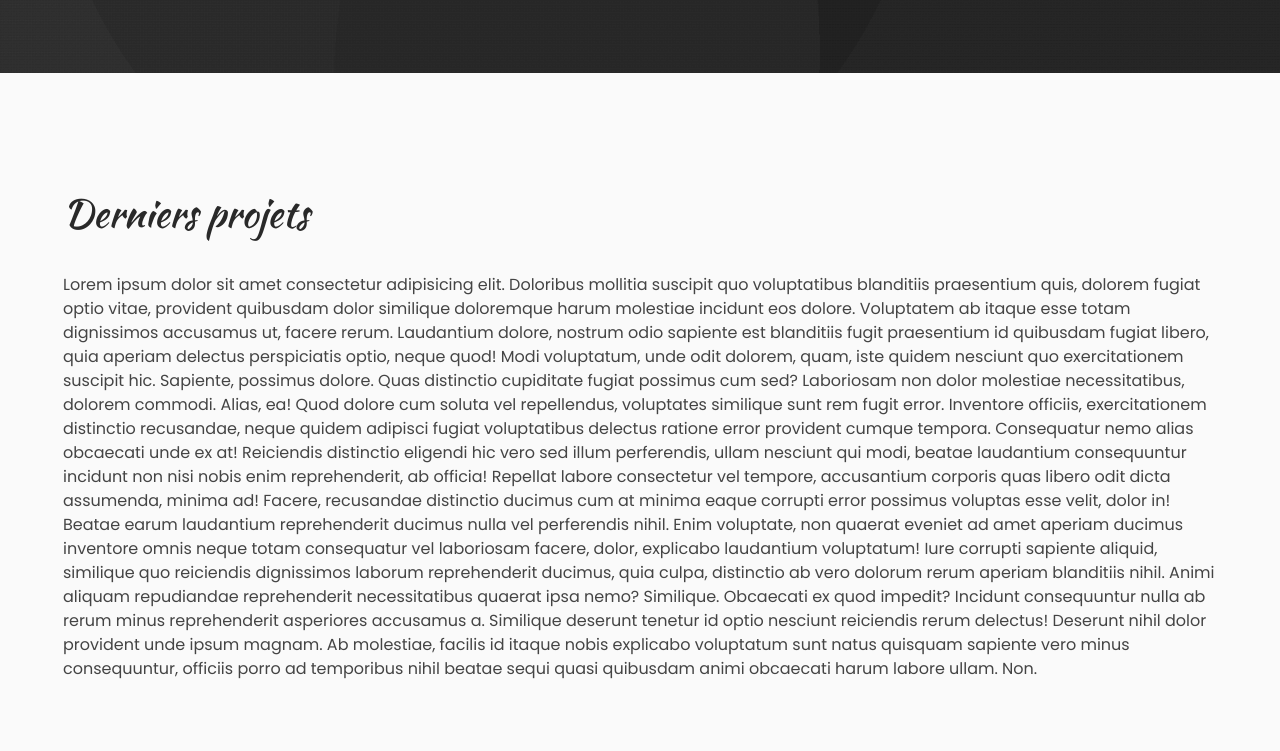
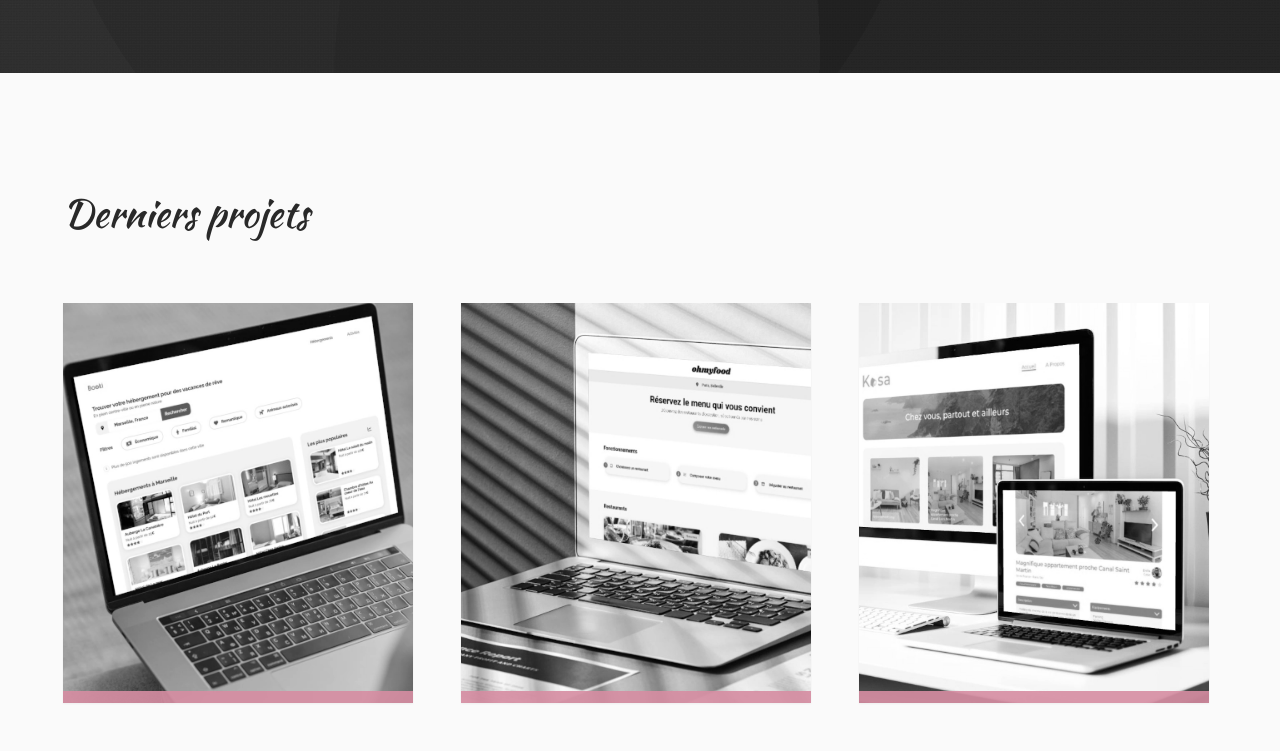
Before and after one commit to LudivineClement/portfolio_nextjs, a Next.js app: page / in a window 1280 px wide. Shown: the part 2000-2751 px from the top of the page. Built offline with nearby package versions, Linux system fonts and the light colour scheme.

Commit message:
add projects

```diff
--- a/src/app/globals.css
+++ b/src/app/globals.css
@@ -10,10 +10,6 @@ body::-webkit-scrollbar {
 body::-webkit-scrollbar-thumb {
   background-color: #d68da2;
   border-radius: 6px;
-}
-
-.section_cv button:hover .fa-circle-chevron-right {
-  transform: translateX(5px);
 }
 
 .flip_blox {
@@ -58,7 +54,6 @@ body::-webkit-scrollbar-thumb {
   border-bottom: 1px solid #292929;
 }
 
-
 .input_container .underline {
   position: absolute;
   bottom: 0;
--- a/src/components/Project.js
+++ b/src/components/Project.js
@@ -1,20 +1,18 @@
 import React from 'react';
+import dataProject from '../data/projects.json'
+import ProjectCard from './ProjectCard';
 
 const Project = () => {
   return (
     <section data-section id='projects' className='py-24 px-12 -my-24 m-auto max-w-[1250px]'>
-    <h2 className='mb-[30px] mt-28 font-kaushan text-[2.4rem] text-gray-dark'> Derniers projets</h2>
-    Lorem ipsum dolor sit amet consectetur adipisicing elit. Doloribus mollitia suscipit quo voluptatibus blanditiis praesentium quis, dolorem fugiat optio vitae, provident quibusdam dolor similique doloremque harum molestiae incidunt eos dolore.
-    Voluptatem ab itaque esse totam dignissimos accusamus ut, facere rerum. Laudantium dolore, nostrum odio sapiente est blanditiis fugit praesentium id quibusdam fugiat libero, quia aperiam delectus perspiciatis optio, neque quod!
-    Modi voluptatum, unde odit dolorem, quam, iste quidem nesciunt quo exercitationem suscipit hic. Sapiente, possimus dolore. Quas distinctio cupiditate fugiat possimus cum sed? Laboriosam non dolor molestiae necessitatibus, dolorem commodi.
-    Alias, ea! Quod dolore cum soluta vel repellendus, voluptates similique sunt rem fugit error. Inventore officiis, exercitationem distinctio recusandae, neque quidem adipisci fugiat voluptatibus delectus ratione error provident cumque tempora.
-    Consequatur nemo alias obcaecati unde ex at! Reiciendis distinctio eligendi hic vero sed illum perferendis, ullam nesciunt qui modi, beatae laudantium consequuntur incidunt non nisi nobis enim reprehenderit, ab officia!
-    Repellat labore consectetur vel tempore, accusantium corporis quas libero odit dicta assumenda, minima ad! Facere, recusandae distinctio ducimus cum at minima eaque corrupti error possimus voluptas esse velit, dolor in!
-    Beatae earum laudantium reprehenderit ducimus nulla vel perferendis nihil. Enim voluptate, non quaerat eveniet ad amet aperiam ducimus inventore omnis neque totam consequatur vel laboriosam facere, dolor, explicabo laudantium voluptatum!
-    Iure corrupti sapiente aliquid, similique quo reiciendis dignissimos laborum reprehenderit ducimus, quia culpa, distinctio ab vero dolorum rerum aperiam blanditiis nihil. Animi aliquam repudiandae reprehenderit necessitatibus quaerat ipsa nemo? Similique.
-    Obcaecati ex quod impedit? Incidunt consequuntur nulla ab rerum minus reprehenderit asperiores accusamus a. Similique deserunt tenetur id optio nesciunt reiciendis rerum delectus! Deserunt nihil dolor provident unde ipsum magnam.
-    Ab molestiae, facilis id itaque nobis explicabo voluptatum sunt natus quisquam sapiente vero minus consequuntur, officiis porro ad temporibus nihil beatae sequi quasi quibusdam animi obcaecati harum labore ullam. Non.
-  </section>
+      <h2 className='mb-[60px] mt-28 font-kaushan text-[2.4rem] text-gray-dark'> Derniers projets</h2>
+      <div className='grid grid-cols-3 gap-x-10 gap-y-[50px] mx-auto'>
+        {
+          dataProject.map((data, id) => (
+            <ProjectCard key={id} img={data.img_cover} title={data.title} github={data.github} url={data.website} />
+          ))}
+      </div>
+    </section>
   );
 };
 
--- /dev/null
+++ b/src/components/ProjectCard.js
@@ -0,0 +1,30 @@
+/* eslint-disable @next/next/no-img-element */
+import React from 'react';
+import { FontAwesomeIcon } from "@fortawesome/react-fontawesome";
+import { faCirclePlus, faLink } from "@fortawesome/free-solid-svg-icons";
+
+const IconGithub= <svg xmlns="http://www.w3.org/2000/svg" height="1em" viewBox="0 0 496 512"><path d="M165.9 397.4c0 2-2.3 3.6-5.2 3.6-3.3.3-5.6-1.3-5.6-3.6 0-2 2.3-3.6 5.2-3.6 3-.3 5.6 1.3 5.6 3.6zm-31.1-4.5c-.7 2 1.3 4.3 4.3 4.9 2.6 1 5.6 0 6.2-2s-1.3-4.3-4.3-5.2c-2.6-.7-5.5.3-6.2 2.3zm44.2-1.7c-2.9.7-4.9 2.6-4.6 4.9.3 2 2.9 3.3 5.9 2.6 2.9-.7 4.9-2.6 4.6-4.6-.3-1.9-3-3.2-5.9-2.9zM244.8 8C106.1 8 0 113.3 0 252c0 110.9 69.8 205.8 169.5 239.2 12.8 2.3 17.3-5.6 17.3-12.1 0-6.2-.3-40.4-.3-61.4 0 0-70 15-84.7-29.8 0 0-11.4-29.1-27.8-36.6 0 0-22.9-15.7 1.6-15.4 0 0 24.9 2 38.6 25.8 21.9 38.6 58.6 27.5 72.9 20.9 2.3-16 8.8-27.1 16-33.7-55.9-6.2-112.3-14.3-112.3-110.5 0-27.5 7.6-41.3 23.6-58.9-2.6-6.5-11.1-33.3 2.6-67.9 20.9-6.5 69 27 69 27 20-5.6 41.5-8.5 62.8-8.5s42.8 2.9 62.8 8.5c0 0 48.1-33.6 69-27 13.7 34.7 5.2 61.4 2.6 67.9 16 17.7 25.8 31.5 25.8 58.9 0 96.5-58.9 104.2-114.8 110.5 9.2 7.9 17 22.9 17 46.4 0 33.7-.3 75.4-.3 83.6 0 6.5 4.6 14.4 17.3 12.1C428.2 457.8 496 362.9 496 252 496 113.3 383.5 8 244.8 8zM97.2 352.9c-1.3 1-1 3.3.7 5.2 1.6 1.6 3.9 2.3 5.2 1 1.3-1 1-3.3-.7-5.2-1.6-1.6-3.9-2.3-5.2-1zm-10.8-8.1c-.7 1.3.3 2.9 2.3 3.9 1.6 1 3.6.7 4.3-.7.7-1.3-.3-2.9-2.3-3.9-2-.6-3.6-.3-4.3.7zm32.4 35.6c-1.6 1.3-1 4.3 1.3 6.2 2.3 2.3 5.2 2.6 6.5 1 1.3-1.3.7-4.3-1.3-6.2-2.2-2.3-5.2-2.6-6.5-1zm-11.4-14.7c-1.6 1-1.6 3.6 0 5.9 1.6 2.3 4.3 3.3 5.6 2.3 1.6-1.3 1.6-3.9 0-6.2-1.4-2.3-4-3.3-5.6-2z"/></svg>
+
+const ProjectCard = ({ img, title, github, url }) => {
+  return (
+    <div className="bg-white max-w-[350px] group relative overflow-hidden h-[400px] shadow-sm will-change-transform">
+      <img
+        src={img}
+        alt={title}
+        className='w-full h-full object-cover grayscale transition-transform duration-[400ms] ease-out group-hover:scale-105 group-hover:grayscale-0'
+      />
+      <div className='absolute w-full bg-pink-global h-0 z-10 -bottom-5 p-4 group-hover:h-[100px] group-hover:opacity-80 group-hover:bottom-0 transition-bottom duration-500 ease-in-out opacity-90'>
+        <h3 className='text-[1.7rem] text-center opacity-100 text-black font-kaushan font-semibold'>{title}</h3>
+        <div className='flex justify-center m-3 items-center'>
+          <a href="#"><FontAwesomeIcon icon={faCirclePlus} className='text-black mx-[5px] transition-transform duration-200 opacity-100 ease-in hover:scale-125' /></a>
+          <a href={github} target="_blank" className='text-black mx-[5px] mb-[2px] transition-transform duration-200 opacity-100 ease-in hover:scale-125'>{IconGithub}</a>
+          {url ? (
+            <a href={url} target="_blank"><FontAwesomeIcon icon={faLink} className='text-black mx-[5px] opacity-100 transition-transform duration-200 ease-in hover:scale-125' /></a>
+          ) : null}
+        </div>
+      </div>
+    </div>
+  )
+};
+
+export default ProjectCard;
--- a/src/components/SectionCTA.js
+++ b/src/components/SectionCTA.js
@@ -4,9 +4,9 @@ import { faCircleChevronRight } from "@fortawesome/free-solid-svg-icons";
 
 const SectionCTA = () => {
   return (
-    <section className='section_cv text-off-white bg-bg-black bg-center bg-cover bg-fixed bg-gray-global brightness-[1.5] p-20 mt-[120px] mb-5 flex flex-col justify-center items-center gap-6 '>
+    <section className='text-off-white bg-bg-black bg-center bg-cover bg-fixed bg-gray-global brightness-[1.5] p-20 mt-[120px] mb-5 flex flex-col justify-center items-center gap-6 '>
       <p className='text-center text-[1.7rem] blur-[0.5px] tracking-wider'>Découvrez mon profil et parcours complet, en <span className='text-pink-global'>téléchargeant mon CV</span> </p>
-      <button className='text-gray-dark uppercase font-medium py-2 px-4 bg-pink-global tracking-wider rounded border-2 border-solid  border-transparent transition-all duration-[300ms] ease-in hover:text-pink-global hover:bg-black hover:border-2 hover:border-solid hover:border-pink-global '>Voir mon CV <span><FontAwesomeIcon icon={faCircleChevronRight} className='fa-circle-chevron-right ml-1 transition-all duration-[300ms] ease-in translate-x-0' /></span></button>
+      <button className='text-gray-dark uppercase font-medium py-2 px-4 group bg-pink-global tracking-wider rounded border-2 border-solid  border-transparent transition-all duration-300 ease-in hover:text-pink-global hover:bg-black hover:border-2 hover:border-solid hover:border-pink-global '>Voir mon CV <span><FontAwesomeIcon icon={faCircleChevronRight} className='fa-circle-chevron-right ml-1 transition-all duration-300 ease-in translate-x-0 group-hover:translate-x-1' /></span></button>
 
     </section>
   );
--- a/src/components/Skills.js
+++ b/src/components/Skills.js
@@ -8,6 +8,7 @@ const Skills = () => {
       <h2 className='mb-[30px] mt-4 font-kaushan text-[2.8rem]  text-center blur-[0.5px]'>Mes compétences</h2>
       <div className="flex items-center gap-8 max-w-[850px] m-auto">
         <div className="flex justify-between gap-x-7 gap-y-5 flex-wrap w-[70%] pr-[50px] mt-7 mb-5 border-r-[1px] border-solid border-gray-dark">
+
           <div className="flip_box bg-transparent w-[72px] h-[72px]">
             <div className="flip_box_inner relative w-full h-full text-center transition-transform duration-700 ">
               <div className="flip_box_front absolute w-full h-full rounded-[50%] -top-px ">
--- a/src/data/projects.json
+++ b/src/data/projects.json
@@ -8,8 +8,8 @@
     "github": "https://github.com/LudivineClement/Booki",
     "website": "https://ludivineclement.github.io/Booki/",
     "tags": ["HTML5", "CSS3", "Responsive Web Design", "Figma"],
-    "image_cover": "img/mockup/small_mockup/mockup_booki_small.webp",
-    "image_info": "img/banner/banner_booki.png"
+    "img_cover": "img/mockup/small_mockup/mockup_booki_small.webp",
+    "img_info": "img/banner/banner_booki.png"
   },
   {
     "id": "2",
@@ -20,8 +20,8 @@
     "github": "https://github.com/LudivineClement/oh_my_food",
     "website": "https://ludivineclement.github.io/oh_my_food/",
     "tags": ["HTML5", "CSS3", "Responsive Web Design", "Animations"],
-    "image_cover": "img/mockup/small_mockup/mockup_ohmyfood_small.webp",
-    "image_info": "img/banner/banner_ohmyfood.png"
+    "img_cover": "img/mockup/small_mockup/mockup_ohmyfood_small.webp",
+    "img_info": "img/banner/banner_ohmyfood.png"
   },
   {
     "id": "3",
@@ -32,8 +32,8 @@
     "github": "https://github.com/LudivineClement/kasa",
     "website": "https://kasa-rental.vercel.app/",
     "tags": ["React", "Node.js", "Sass", "Responsive Web Design", "Figma", "Animations CSS"],
-    "image_cover": "img/mockup/small_mockup/mockup_kasa_small.webp",
-    "image_info": "img/banner/banner_kasa.png"
+    "img_cover": "img/mockup/small_mockup/mockup_kasa_small.webp",
+    "img_info": "img/banner/banner_kasa.png"
   },
   {
     "id": "4",
@@ -43,8 +43,8 @@
     "overview": "Mon rôle comprenait la création de la page de présentation des travaux de l'architecte, avec la possibilité de les filtrer par catégorie. J'ai également développé la page de connexion sécurisée de l'administrateur en utilisant JWT (JSON Web Tokens) pour l'authentification. De plus, j'ai conçu une modale permettant à l'architecte d'ajouter ou supprimer des projets. J'ai utilisé JavaScript pour créer dynamiquement les éléments en communiquant avec une API pour récupérer, ajouter et supprimer des travaux.",
     "github": "https://github.com/LudivineClement/p6_Sophie_Bluel",
     "tags": ["Node.js", "Figma", "HTML5", "CSS3", "JavaScript", "Swagger"],
-    "image_cover": "img/mockup/small_mockup/mockup_sophieBluel_small.webp",
-    "image_info": "img/banner/banner_sophieBluel.png"
+    "img_cover": "img/mockup/small_mockup/mockup_sophieBluel_small.webp",
+    "img_info": "img/banner/banner_sophieBluel.png"
 }
 
 
```
Also changed, not shown: src/app/layout.js (+4 -4 lines), public/img/icons/icon-chevron.png (deleted), public/img/icons/icon-twitter.png (deleted), src/app/page.js (indentation only).
